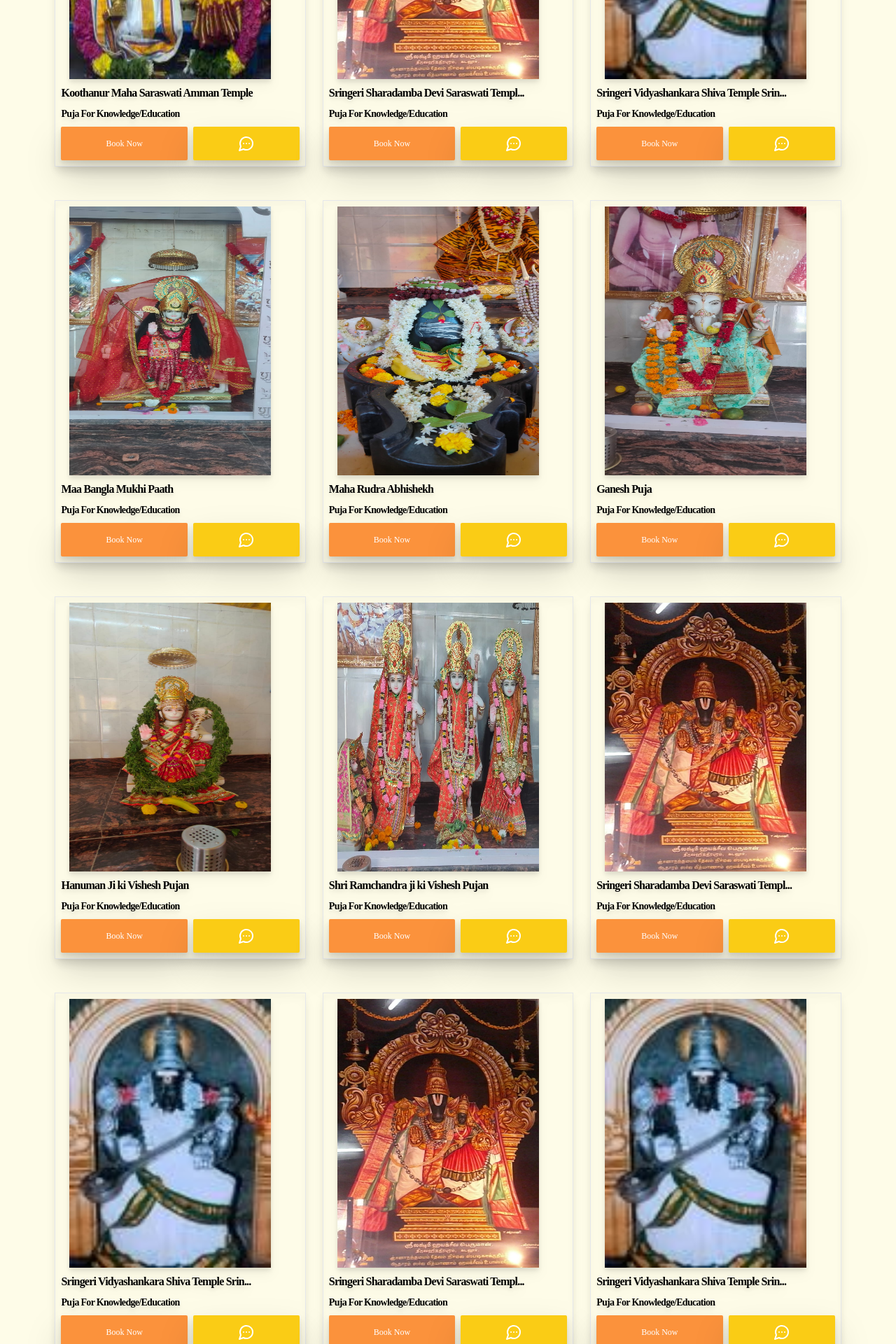
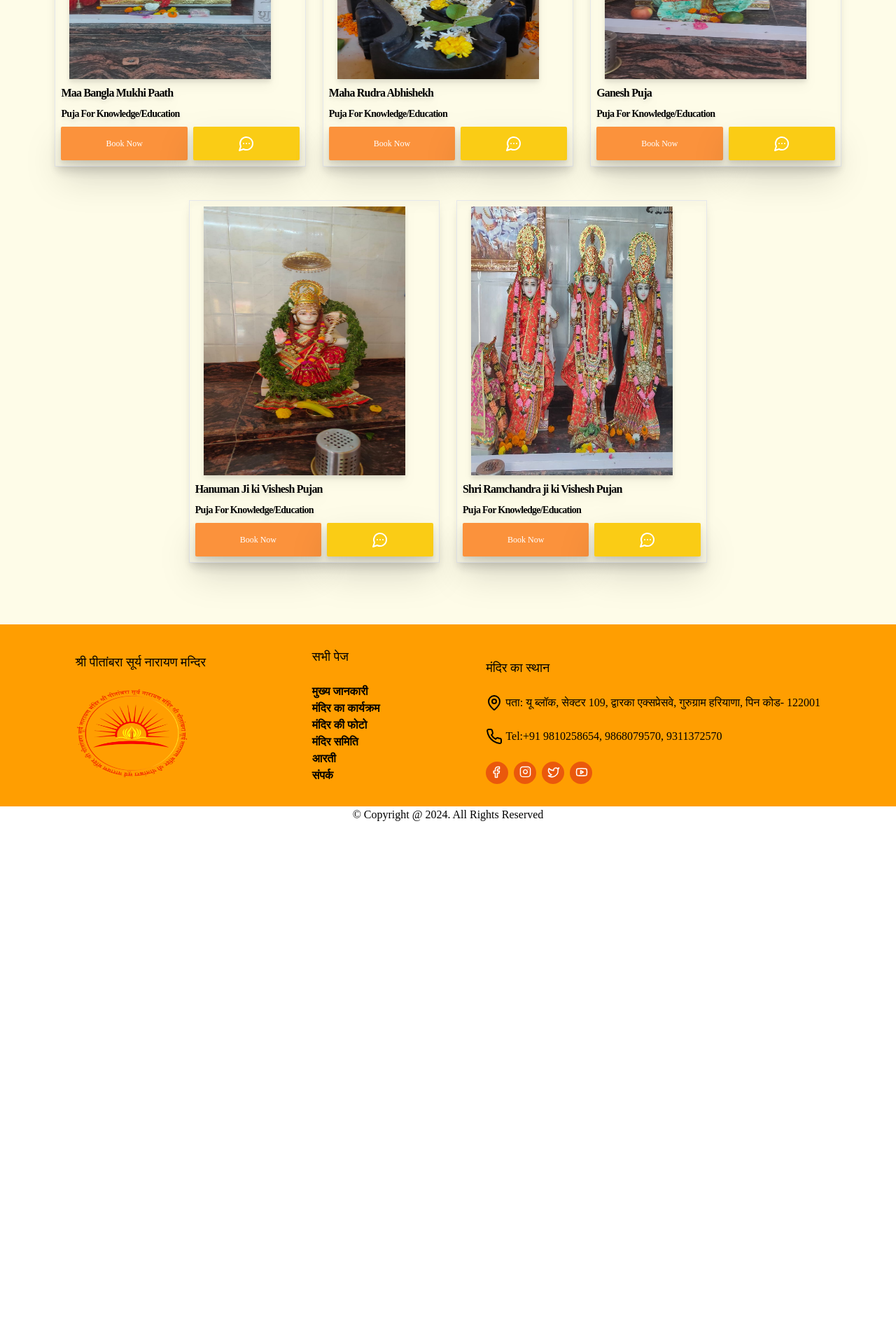
Before and after one commit to Akanksha4127/Pitambra, a React (Vite) app: page /index in a window 1280 px wide. Shown: the part 660-2580 px from the top of the page at 70% size. After the commit the page ends 1836 px from the top, so only its background shows below. Built offline with nearby package versions, Linux system fonts and the light colour scheme.

Commit message:
small changes

```diff
--- a/src/Pages/E-Puja/index.jsx
+++ b/src/Pages/E-Puja/index.jsx
@@ -44,7 +44,7 @@ function Index() {
   const ProductConstant = ()=> {
     return (
       <div className="cards flex flex-wrap    lg:flex justify-center items-center pb-10">
-        <ProductCard
+        {/* <ProductCard
           Photo={Demo1}
           Name={"Koothanur Maha Saraswati Amman Temple"}
           About={"Puja For Knowledge/Education"}
@@ -64,7 +64,7 @@ function Index() {
           About={"Puja For Knowledge/Education"}
           Price={"1151"}
           onClick={() => navigate("#")}
-        />
+        /> */}
         <ProductCard
           Photo={Matarani}
           Name={"Maa Bangla Mukhi Paath"}
@@ -100,7 +100,7 @@ function Index() {
           Price={"1151"}
           onClick={() => navigate("#")}
         />
-        <ProductCard
+        {/* <ProductCard
           Photo={Demo2}
           Name={"Sringeri Sharadamba Devi Saraswati Templ..."}
           About={"Puja For Knowledge/Education"}
@@ -120,14 +120,14 @@ function Index() {
           About={"Puja For Knowledge/Education"}
           Price={"1151"}
           onClick={() => navigate("#")}
-        />
-        <ProductCard
+        /> */}
+        {/* <ProductCard
           Photo={Demo3}
           Name={"Sringeri Vidyashankara Shiva Temple Srin..."}
           About={"Puja For Knowledge/Education"}
           Price={"1151"}
           onClick={() => navigate("#")}
-        />
+        /> */}
       </div>
     );
   }
```
